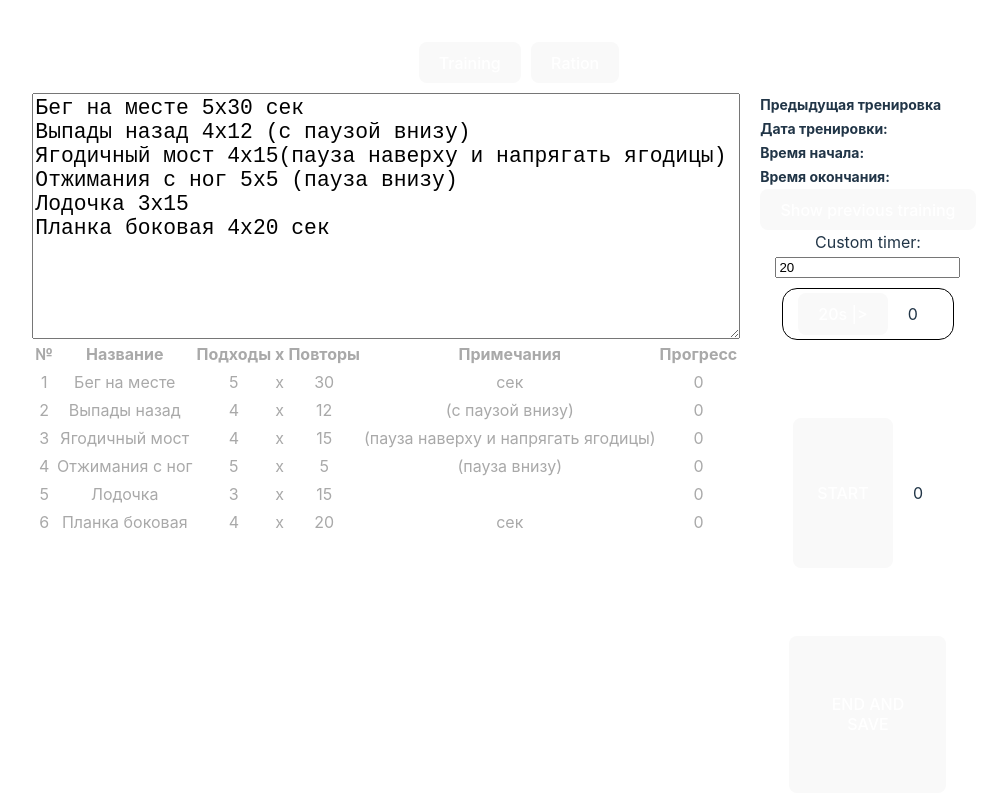
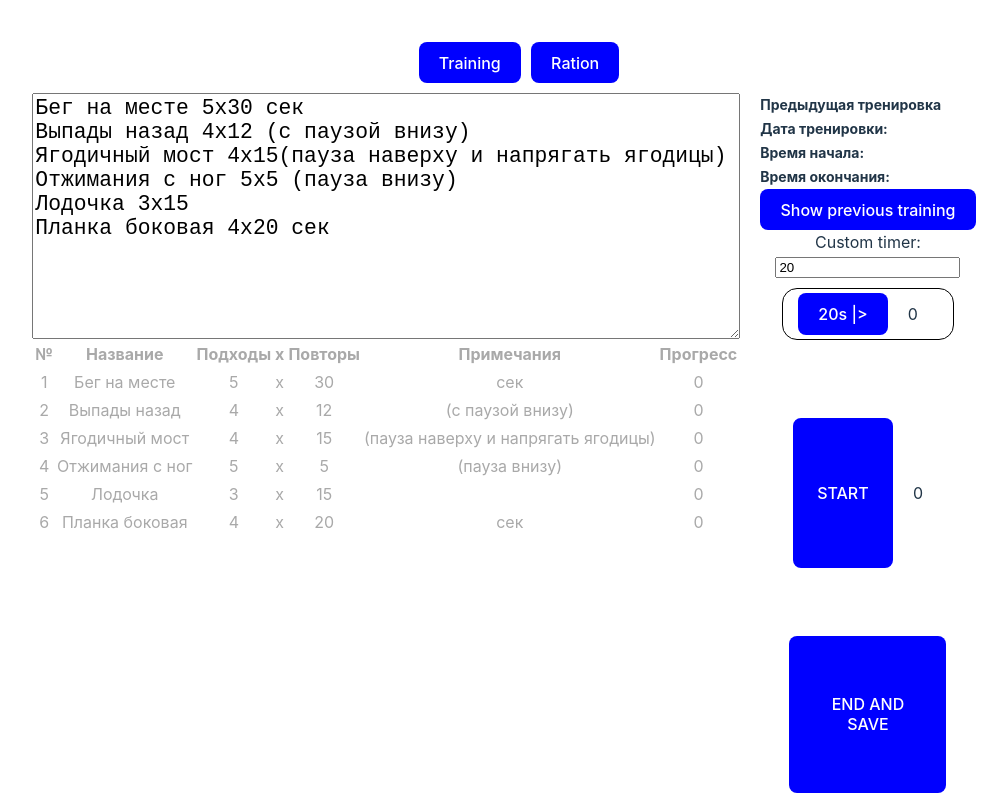
Before and after one commit to unfalse/trainings-tracker, a React (Vite) app: page / in a window 1280 px wide. Shown: the top 800 px of the page, without its empty margins (126-1133 px from the left). Built offline with nearby package versions, Linux system fonts and the light colour scheme.

Commit message:
fixed the issue with toReversed and changed the css

```diff
--- a/src/App.tsx
+++ b/src/App.tsx
@@ -85,7 +85,6 @@ const TrainingTab = () => {
         });
         return;
       }
-      // return exercisesList;
     };
 
     if (MOBILE_MODE === true) {
@@ -97,9 +96,9 @@ const TrainingTab = () => {
         setTrainHasStarted(true);
         // get last startArray that is not empty
         let currentExerciseIDFromLS = '';
-        (parsedTrainingState as Exercise[]).toReversed().forEach((ex: Exercise) => {
+        (parsedTrainingState as Exercise[]).forEach((ex: Exercise, exIndex: number) => {
           if (ex.startArray.length > 0 && currentExerciseIDFromLS === '') {
-            currentExerciseIDFromLS = ex.id;
+            currentExerciseIDFromLS = parsedTrainingState[exIndex - 1].id;
           }
         });
         if (currentExerciseIDFromLS) {
--- a/src/index.css
+++ b/src/index.css
@@ -74,7 +74,7 @@ button.active {
     color: #747bff;
   }
   button {
-    background-color: #f9f9f9;
+    background-color: blue;
   }
 }
 
```
